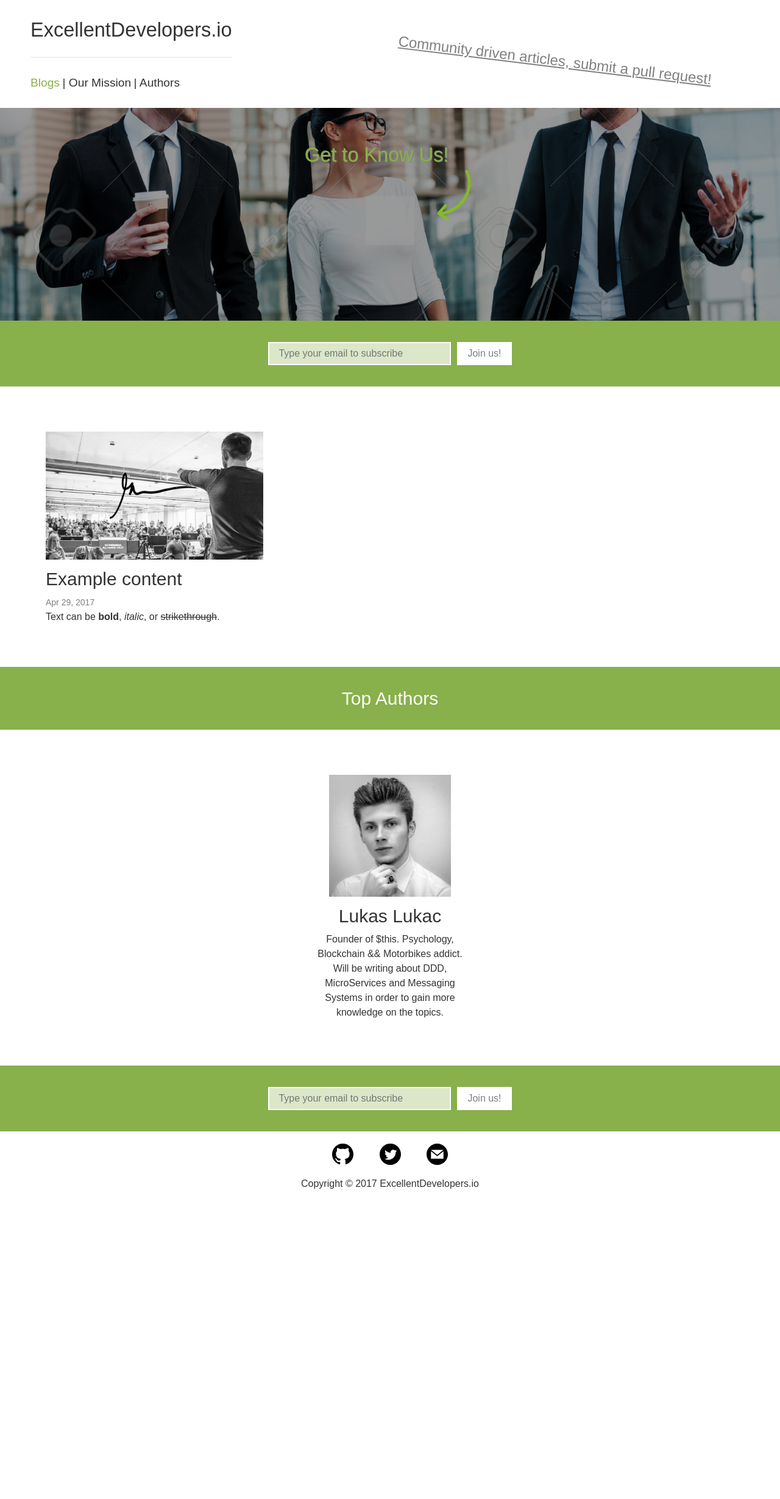
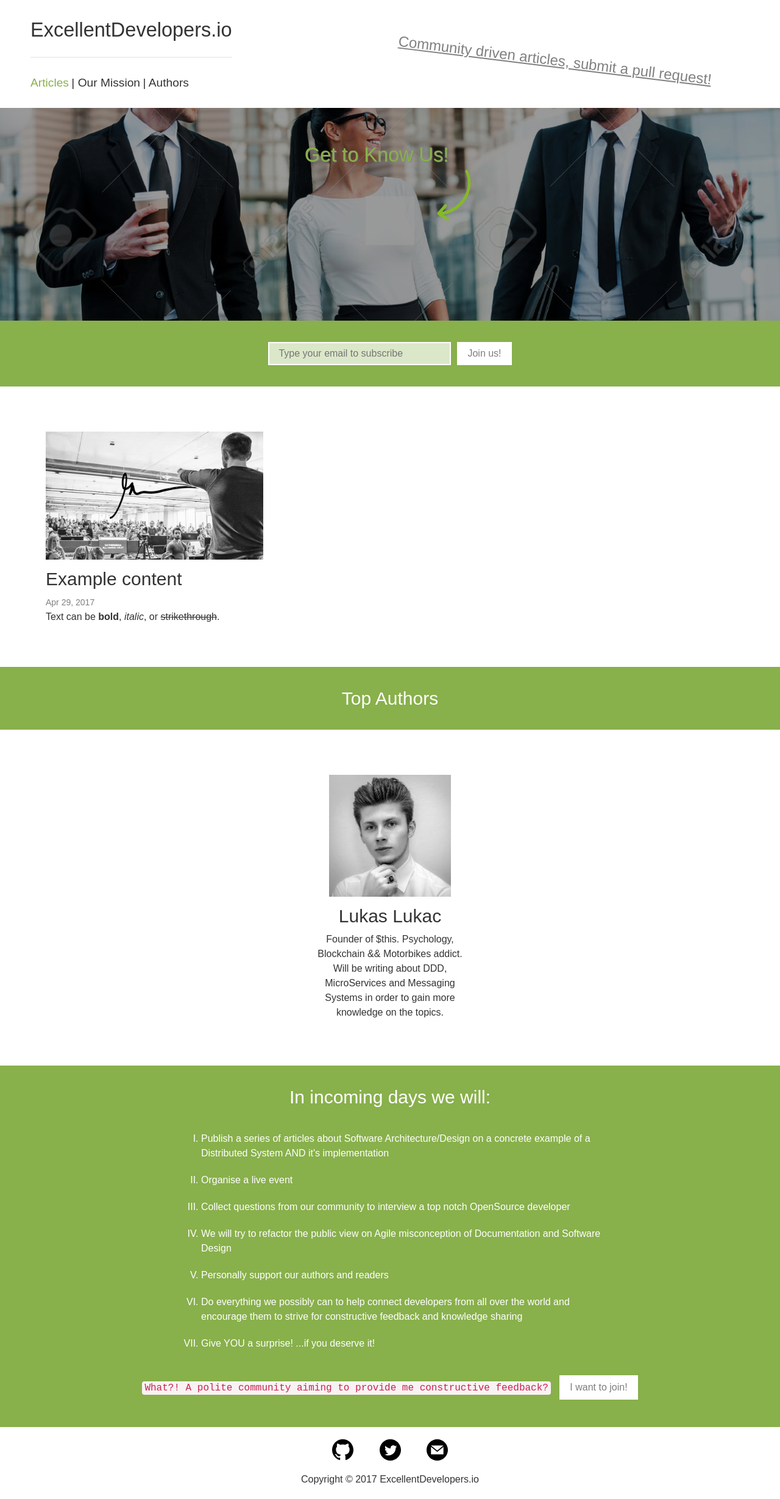
Before and after one commit to ExcellentDevelopers/excellentdevelopers.github.io, a Jekyll site: the page built from index.md, in a window 1280 px wide. Shown: the whole page at 61% size. Built offline with Jekyll 4.4.1, drawn with Linux system fonts in a browser that asks for light colours; nearby versions of some CDN libraries; some web fonts are replaced; comment, search, counter and statistics services are not loaded; the repository's description, which GitHub fills in, is left out; before the commit the page ends 1974 px from its top, so only the background shows below that; grey boxes are pictures that could not be loaded.

Commit message:
Adds subscribe popup, content to footer and cleans unused JS code.

```diff
--- a/_includes/site-footer.html
+++ b/_includes/site-footer.html
@@ -1,25 +1,22 @@
-<footer class="site-footer" >
+<footer class="site-footer">
 
-    <section class="color-bg subscribe-section">
-
-        <!-- Begin MailChimp Signup Form -->
-        <div id="mc_embed_signup">
-            <form action="//excellentdevelopers.us16.list-manage.com/subscribe/post?u=829e1db7cd28c56d108eb426f&amp;id=aaecaa4b78" method="post" id="mc-embedded-subscribe-form" name="mc-embedded-subscribe-form" class="validate" target="_blank" novalidate>
-                <div id="mc_embed_signup_scroll">
-                    <div class="mc-field-group">
-                        <input type="email" value="" name="EMAIL" class="required email" id="mce-EMAIL" placeholder="Type your email to subscribe">
-                    </div>
-                    <div style="position: absolute; left: -5000px;" aria-hidden="true"><input type="text" name="b_829e1db7cd28c56d108eb426f_aaecaa4b78" tabindex="-1" value=""></div>
-                    <div class="clear"><input type="submit" value="Join us!" name="subscribe" id="mc-embedded-subscribe" class="button"></div>
-                </div>
-                <div id="mce-responses" class="clear">
-                    <div class="response" id="mce-error-response" style="display:none"></div>
-                    <div class="response" id="mce-success-response" style="display:none"></div>
-                </div>    <!-- real people should not fill this in and expect good things - do not remove this or risk form bot signups-->
-            </form>
+    <section class="color-bg">
+        <h2>In incoming days we will:</h2>
+        <div>
+            <ol class="our-next-steps-list">
+                <li>Publish a series of articles about Software Architecture/Design on a concrete example of a Distributed System AND it's implementation</li>
+                <li>Organise a live event</li>
+                <li>Collect questions from our community to interview a top notch OpenSource developer</li>
+                <li>We will try to refactor the public view on Agile misconception of Documentation and Software Design</li>
+                <li>Personally support our authors and readers</li>
+                <li>Do everything we possibly can to help connect developers from all over the world and encourage them to strive for constructive feedback and knowledge sharing</li>
+                <li>Give YOU a surprise! ...if you deserve it!</li>
+            </ol>
+            <p>
+                <code>What?! A polite community aiming to provide me constructive feedback?</code>
+                <button type="button" name="signup-popup" id="signup-popup-button">I want to join!</button>
+            </p>
         </div>
-        <script type='text/javascript' src='//s3.amazonaws.com/downloads.mailchimp.com/js/mc-validate.js'></script><script type='text/javascript'>(function($) {window.fnames = new Array(); window.ftypes = new Array();fnames[0]='EMAIL';ftypes[0]='email';}(jQuery));var $mcj = jQuery.noConflict(true);</script>
-        <!--End mc_embed_signup-->
     </section>
 
     <!-- Github icon -->
--- a/_includes/site-header.html
+++ b/_includes/site-header.html
@@ -27,7 +27,7 @@
                 </label>
 
                 <div class="trigger">
-                    <a class="page-link {% if page.layout == 'home' %}active-menu{% endif %}" href="/">Blogs</a>
+                    <a class="page-link {% if page.layout == 'home' %}active-menu{% endif %}" href="/">Articles</a>
                     {% for path in page_paths %}
                     {% assign my_page = site.pages | where: "path", path | first %}
                     {% if my_page.title %}
@@ -49,7 +49,7 @@
         <img class="click-here-arrow no-mobile" src="/image/green-arrow.png">
         </h1>
        <!-- <img class="click-here" src="/image/click-here-arrow-g.png">-->
-        <a onclick="changeVideo('nc3ou27HOdQ')" class="video-head-interact gv-modal-ctrl gv-billboard-interact play-btn no-mobile" alt="Open Video"></a>
+        <a id='open-introduction-video' class="video-head-interact gv-modal-ctrl gv-billboard-interact play-btn no-mobile" alt="Open Video"></a>
         <a href="https://youtu.be/ymq1WdGUcw8" target="_blank" class="video-head-interact gv-modal-ctrl gv-billboard-interact play-btn just-mobile" alt="Open Video"></a>
     </section>
 
--- a/_layouts/default.html
+++ b/_layouts/default.html
@@ -2,23 +2,20 @@
 <html lang="{{ site.lang | default: "en-US" }}">
   <head>
     <meta charset="UTF-8">
-      <meta http-equiv="X-UA-Compatible" content="IE=edge,chrome=1">
+    <meta http-equiv="X-UA-Compatible" content="IE=edge,chrome=1">
+    <meta name="viewport" content="width=device-width, initial-scale=1, shrink-to-fit=no">
+    <meta name="theme-color" content="#157878">
 
+    <meta name="title" content="Platform for writting technical articles using GIT">
     <meta name="description" content="{{ page.description | default: site.description | default: site.github.project_tagline }}"/>
-    <meta name="viewport" content="width=device-width, initial-scale=1">
-    <meta name="theme-color" content="#157878">
+
     <link href="https://fonts.googleapis.com/css?family=Droid+Sans" rel="stylesheet">
-    <script src="https://use.fontawesome.com/f44257049a.js"></script>
-
-    <script   src="https://code.jquery.com/jquery-1.12.3.min.js"   integrity="sha256-aaODHAgvwQW1bFOGXMeX+pC4PZIPsvn2h1sArYOhgXQ="   crossorigin="anonymous"></script>
     <link rel="stylesheet" href="http://maxcdn.bootstrapcdn.com/bootstrap/3.2.0/css/bootstrap.min.css">
-    <script src="https://maxcdn.bootstrapcdn.com/bootstrap/3.3.6/js/bootstrap.min.js"></script>
-
-    <script src="{{ '/assets/js/scripts.js?v=' | append: site.github.build_revision | relative_url }}"></script>
     <link rel="stylesheet" href="{{ '/assets/css/style.css?v=' | append: site.github.build_revision | relative_url }}">
     <link rel="canonical" href="{{ page.url | replace:'index.html','' | absolute_url }}">
+
     {% if site.gems contains "jekyll-feed" %}
-    <link rel="alternate" type="application/rss+xml" title="{{ site.title | escape }}" href="{{ "/feed.xml" | relative_url }}">
+        <link rel="alternate" type="application/rss+xml" title="{{ site.title | escape }}" href="{{ "/feed.xml" | relative_url }}">
     {% endif %}
   </head>
   <body>
@@ -40,5 +37,12 @@
         ga('send', 'pageview');
       </script>
     {% endif %}
+
+
+    <script src="https://use.fontawesome.com/f44257049a.js"></script>
+    <script src="https://code.jquery.com/jquery-1.12.3.min.js" integrity="sha256-aaODHAgvwQW1bFOGXMeX+pC4PZIPsvn2h1sArYOhgXQ=" crossorigin="anonymous"></script>
+    <script src="https://maxcdn.bootstrapcdn.com/bootstrap/3.3.6/js/bootstrap.min.js"></script>
+    <script src="{{ '/assets/js/scripts.js?v=' | append: site.github.build_revision | relative_url }}"></script>
+    <script type="text/javascript" src="//downloads.mailchimp.com/js/signup-forms/popup/embed.js" data-dojo-config="usePlainJson: true, isDebug: false"></script>
   </body>
 </html>
--- a/assets/css/style.css
+++ b/assets/css/style.css
@@ -1178,12 +1178,29 @@ hr.hr-mission {
   color: #FFF;
   text-decoration: none;
 }
-.post-collaborators .post-meta{
+.post-collaborators .post-meta {
   margin: 20px 0;
 }
+
+.our-next-steps-list {
+    display: block;
+    width: 700px;
+    margin: 40px auto;
+    text-align: left;
+    list-style-type: upper-roman;
+}
+
+.our-next-steps-list li {
+    margin: 20px 0px;
+}
+
 /************************** MailChimp **************************/
 #mc_embed_signup form {
     text-align: center !important;
+}
+#mce-responses .response {
+    margin-top: 20px;
+    font-weight: bold;
 }
 #mc_embed_signup .mc-field-group input {
     background-color: rgba(255, 255, 255, 0.7);
@@ -1214,8 +1231,9 @@ hr.hr-mission {
 }
 #mc_embed_signup #mc-embedded-subscribe-form div.mce_inline_error {
     background-color: transparent !important;
-    margin: 0 !important;
     color: #FFF !important;
+    margin-top: 20px;
+    margin-bottom: 0px;
 }
 #mc_embed_signup #mce-success-response {
     color: #FFF;
@@ -1231,6 +1249,13 @@ hr.hr-mission {
     width: 12.7em;
   }
 
+  .our-next-steps-list {
+      width: 100%;
+  }
+
+  #signup-popup-button {
+      margin-top: 20px;
+  }
 }
 /********************* Responsivness **************************/
 @media screen and (max-width: 1124px) {
@@ -1320,4 +1345,7 @@ hr.hr-mission {
   .post-meta {
     width: 100%;
   }
+  .signup-popup-button {
+      margin-top: 20px;
+  }
 }
--- a/assets/js/scripts.js
+++ b/assets/js/scripts.js
@@ -2,31 +2,20 @@
 $(document).ready(function() {
     $("#myModal").on("hidden.bs.modal",function() {
         $("#iframeYoutube").attr("src","#");
-    })
+    });
 
-    if( $('mce-success-response').css('display') == 'block' ) {
-        $('#mc-field-group').css("display", "none");
-        $('#buttonSubscription').css("display", "none");
-    } else {
-        console.log('It did not equal block');
-    }
-})
+    $("#open-introduction-video").on('click', function() {
+        var iframe = document.getElementById("iframeYoutube");
+        iframe.src="https://www.youtube.com/embed/nc3ou27HOdQ?autoplay=1";
 
-function changeVideo(vId) {
-    var iframe = document.getElementById("iframeYoutube");
-    iframe.src="https://www.youtube.com/embed/"+vId+"?autoplay=1";
+        $("#myModal").modal("show");
+    });
 
-    $("#myModal").modal("show");
-}
+    $("#signup-popup-button").on('click', function() {
+        // In order to be able to reopen the subscribe popup after is first time closed
+        document.cookie = "MCPopupClosed=no; expires=Thu, 01 Jan 1970 00:00:00 UTC";
+        document.cookie = "MCPopupSubscribed=no; expires=Thu, 01 Jan 1970 00:00:00 UTC";
 
-/********************* Sent Subscription ********************/
-
-function sentCheck() {
-    var sentMessage = '<h3>Thanks, we will contact you personally very soon!</h3>';
-
-    $('.subscribe-section').empty();
-    $('.subscribe-section').append(sentMessage);
-}
-
-
-/********************* Mailchimp ********************/
+        require(["mojo/signup-forms/Loader"], function(L) { L.start({"baseUrl":"mc.us16.list-manage.com","uuid":"829e1db7cd28c56d108eb426f","lid":"aaecaa4b78"}) });
+    });
+});
```
